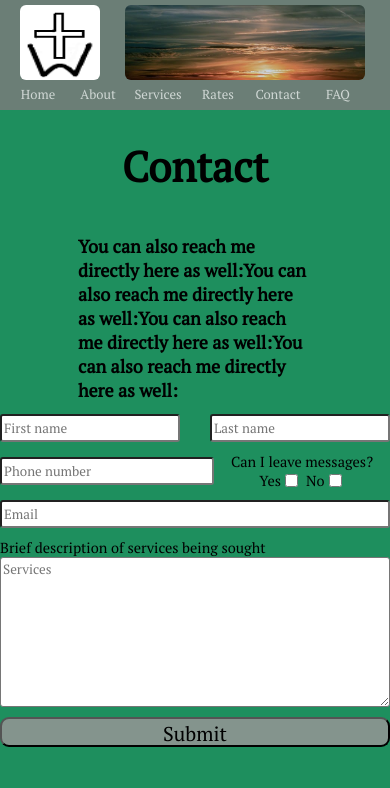
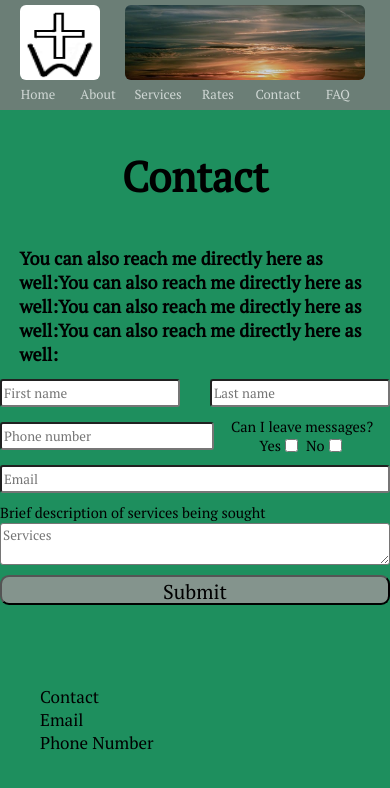
Before and after one commit to ThomasCoenen/counseling-website.github.io, a React (Create React App) app: page /contact in a window 390 px wide. Shown: the top 788 px of the page. Built offline with nearby package versions, Linux system fonts and the light colour scheme; the HTML template or start-up script is replaced by a standard one.

Commit message:
first commit

```diff
--- a/src/App.css
+++ b/src/App.css
@@ -192,10 +192,10 @@ body {
   justify-items: center;
   justify-content: center;
   /* align-items: center; */
-  /* width:80%; */
+  width:100%;
 }
 .contactDesc{
-  width:60%;
+  width:75%;
   font-size:18px;
   /* justify-self: center; */
 }
@@ -204,7 +204,11 @@ body {
   grid-template-columns: auto;
   grid-template-rows: auto auto auto auto auto auto;
   grid-gap:10px;
-  margin: 0px 0px 75px 0px;
+  margin: 0px 0px 0px 0px;
+  /* border: 1px solid; */
+  /* width:50%; */
+  /* width:80%;
+  align-self: center; */
 }
 .doublebox{
   display: grid;
@@ -524,6 +528,16 @@ footer {
     grid-template-columns: repeat(auto-fill, minmax(auto, 60px));
     font-size:13px;
   }
+
+  .contactDesc{
+    width:90%;
+    font-size:18px;
+    /* justify-self: center; */
+  }
+  .form {
+    /* padding: 0px -10px 0px 0px; */
+    /* margin: 0px 0px 0px 0px; */
+  }
 }
 
 @media (max-width: 450px) {
--- a/src/App.js
+++ b/src/App.js
@@ -1,3 +1,7 @@
+//git add .
+//git commit -m "first commit"
+//git push -u origin main
+//npm run deploy
 import './App.css';
 import { BrowserRouter, Route, Link} from 'react-router-dom';
 import About from './components/About';
--- a/src/components/Contact.js
+++ b/src/components/Contact.js
@@ -79,8 +79,8 @@ export default function Contact() {
                     <label htmlFor="message">Brief description of services being sought</label>
                     <textarea
                         type="text"
-                        rows="8"
-                        cols="35"
+                        // rows="8"
+                        // cols="35"
                         required
                         placeholder="Services"
                         value={message}
```
